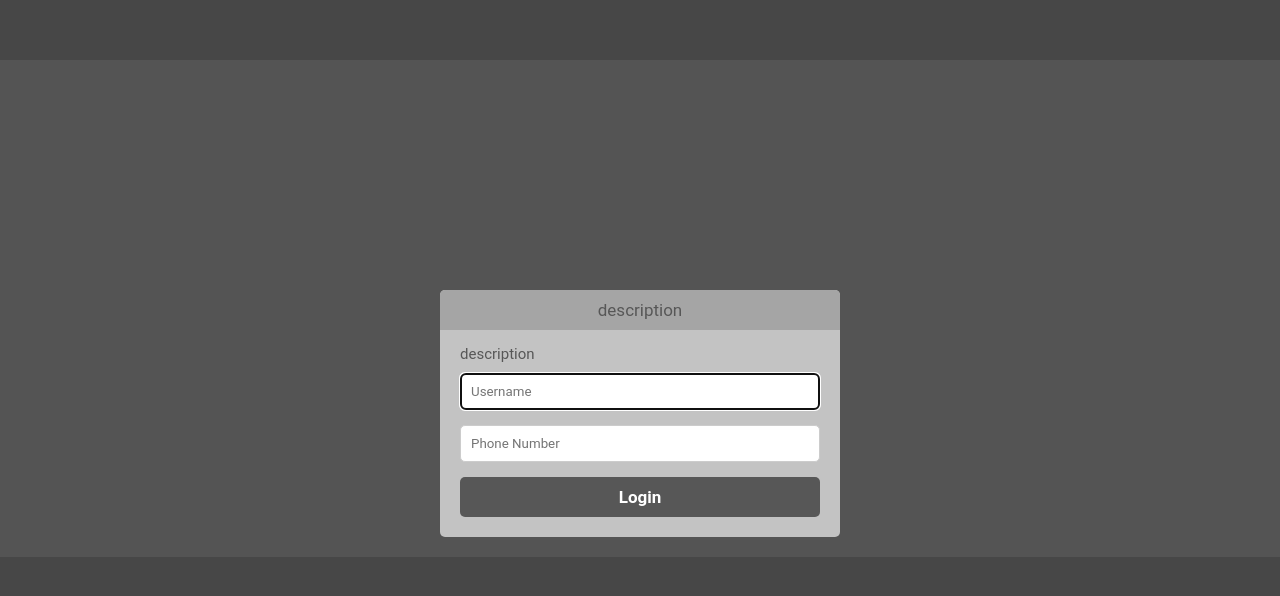
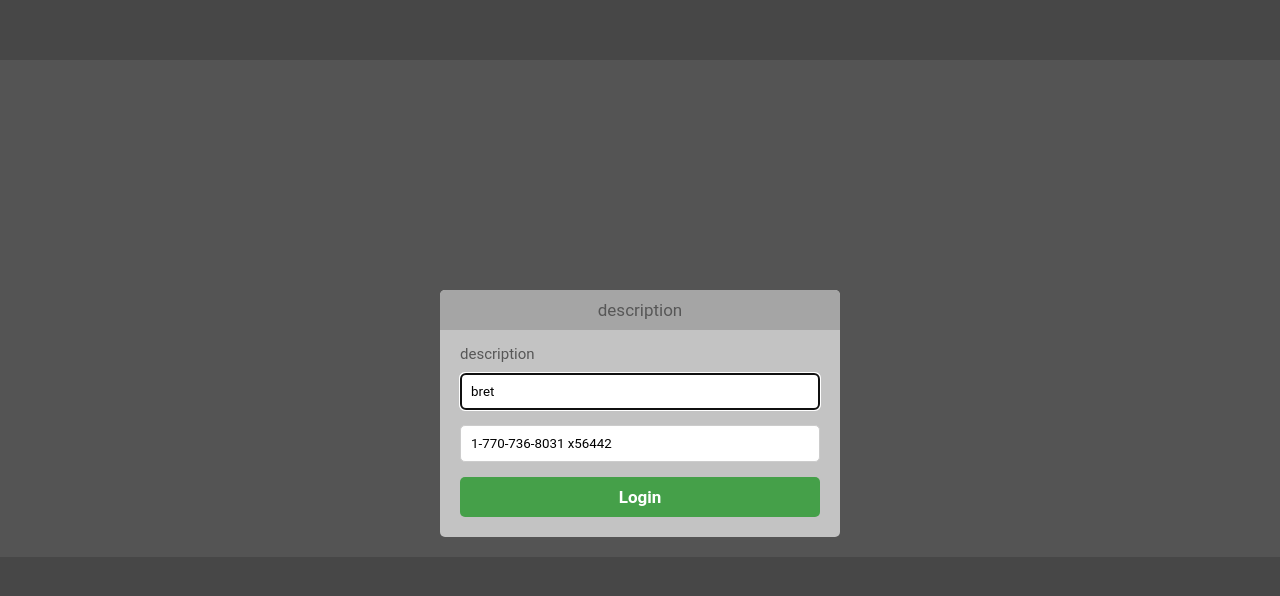
Before and after one commit to Misha158/vue-task, a Vue app: page / in a window 1280 px wide. Shown: the top 596 px of the page. Built offline with nearby package versions, Linux system fonts and the light colour scheme.

Commit message:
Added reusable button component

```diff
--- /dev/null
+++ b/src/components/Button/MyButton.vue
@@ -0,0 +1,52 @@
+<script lang="ts" setup="">
+const props = defineProps({
+  text: String,
+  type: String,
+  isDisabled: Boolean,
+  handleClick: Function,
+  isFullWidth: {
+    type: Boolean,
+    default: true,
+  },
+});
+</script>
+
+<template>
+  <button
+    type="type"
+    class="my__button"
+    :class="{ 'full-width': isFullWidth }"
+    :disabled="isDisabled"
+    @click="handleClick"
+  >
+    {{ text }}
+    <slot v-if="!text"></slot>
+  </button>
+</template>
+
+<style lang="scss" scoped>
+@import "../../styles/_variables.scss";
+.my__button {
+  font-weight: 600;
+  font-size: 17px;
+  padding: 10px;
+  background-color: $green;
+  color: #fff;
+  border: none;
+  border-radius: 5px;
+  cursor: pointer;
+
+  &:hover {
+    background-color: $green-hover;
+  }
+
+  &:disabled {
+    background-color: $disabled;
+    cursor: not-allowed;
+  }
+}
+
+.full-width {
+  width: 100%;
+}
+</style>
--- a/src/components/CreateTodoForm.vue
+++ b/src/components/CreateTodoForm.vue
@@ -3,6 +3,7 @@ import Vue from "vue";
 import { mapActions } from "vuex";
 import { ValidationProvider, ValidationObserver, extend } from "vee-validate";
 import * as yup from "yup";
+import MyButton from "@/components/Button/MyButton.vue";
 
 const schema = yup.object().shape({
   userId: yup.number().min(0),
@@ -17,6 +18,7 @@ export default Vue.extend({
   components: {
     ValidationProvider,
     ValidationObserver,
+    MyButton,
   },
   data() {
     return {
@@ -72,13 +74,11 @@ export default Vue.extend({
         <span>{{ errors[0] }}</span>
       </validation-provider>
 
-      <button
+      <MyButton
+        :is-disabled="invalid || !title || !userId"
         type="submit"
-        class="create-todo-form__button"
-        :disabled="invalid || !title || !userId"
-      >
-        Add
-      </button>
+        text="Add"
+      />
     </form>
   </validation-observer>
 </template>
--- a/src/components/LoginForm.vue
+++ b/src/components/LoginForm.vue
@@ -1,8 +1,9 @@
 <script lang="ts" setup>
-import { ref, onMounted } from "vue";
+import { ref } from "vue";
 import { extend, ValidationProvider, ValidationObserver } from "vee-validate";
 import * as yup from "yup";
 import store from "@/store";
+import MyButton from "@/components/Button/MyButton.vue";
 
 const schema = yup.object().shape({
   username: yup
@@ -15,8 +16,8 @@ extend("noNumbers", {
   message: "Only letters are allowed in this field.",
 });
 
-const username = ref("");
-const phone = ref("");
+const username = ref("bret");
+const phone = ref("1-770-736-8031 x56442");
 
 const onLogin = (data) => {
   store.dispatch("onLogin", data);
@@ -68,13 +69,11 @@ const inputField = ref(null);
           <span>{{ errors[0] }}</span>
         </validation-provider>
 
-        <button
+        <MyButton
+          :is-disabled="invalid || !username || !phone"
           type="submit"
-          class="login-form__button"
-          :disabled="invalid || !username || !phone"
-        >
-          Login
-        </button>
+          text="Login"
+        />
         <div class="login-error" v-if="$store.getters.getLoginError">
           Login error
         </div>
@@ -136,27 +135,6 @@ const inputField = ref(null);
       outline: none;
     }
 
-    &__button {
-      font-weight: 600;
-      font-size: 17px;
-      width: 100%;
-      padding: 10px;
-      background-color: $green;
-      color: #fff;
-      border: none;
-      border-radius: 5px;
-      cursor: pointer;
-
-      &:hover {
-        background-color: $green;
-      }
-
-      &:disabled {
-        background-color: $disabled;
-        cursor: not-allowed;
-      }
-    }
-
     .login-error {
       color: $red;
       margin-top: 10px;
--- a/src/components/TodoList.vue
+++ b/src/components/TodoList.vue
@@ -2,15 +2,20 @@
 import Vue from "vue";
 import type { PropType } from "vue";
 import type { TodoItem } from "@/types";
-import { mapMutations } from "vuex";
+import { mapMutations, mapGetters } from "vuex";
+import MyButton from "@/components/Button/MyButton.vue";
 
 export default Vue.extend({
+  components: { MyButton },
   name: "TodoList",
   props: {
     todos: {
       required: true,
       type: Array as PropType<TodoItem[]>,
     },
+  },
+  computed: {
+    ...mapGetters(["getFavoriteTodoIds"]),
   },
   methods: {
     ...mapMutations(["setFavoriteTodoIds"]),
@@ -19,8 +24,12 @@ export default Vue.extend({
       if (status) return "Completed";
       if (status === "favorite") return "Favorite";
     },
-    saveFavoriteTodoIds(id: number, shouldRemoveFromFavorite: boolean) {
-      this.setFavoriteTodoIds({ id, shouldRemoveFromFavorite });
+    saveFavoriteTodoIds(todoId: number) {
+      this.setFavoriteTodoIds({
+        id: todoId,
+        shouldRemoveFromFavorite:
+          this.getFavoriteTodoIds?.includes(todoId) || false,
+      });
     },
   },
 });
@@ -44,16 +53,12 @@ export default Vue.extend({
             ><strong>Title:</strong> {{ todo.title }}</span
           >
         </div>
-        <button
-          @click="
-            saveFavoriteTodoIds(
-              todo.id,
-              $store.getters.getFavoriteTodoIds?.includes(todo.id)
-            )
-          "
-        >
-          Add to favorite
-        </button>
+
+        <MyButton
+          :text="'Add to favorite'"
+          :handleClick="() => saveFavoriteTodoIds(todo.id)"
+          :isFullWidth="false"
+        />
       </li>
     </ul>
   </div>
--- a/src/styles/_variables.scss
+++ b/src/styles/_variables.scss
@@ -10,4 +10,5 @@ $background: #545454;
 
 $red: #e74c3c;
 $green: #45a049;
+$green-hover: #189a1e;
 $black: #171717;
```
